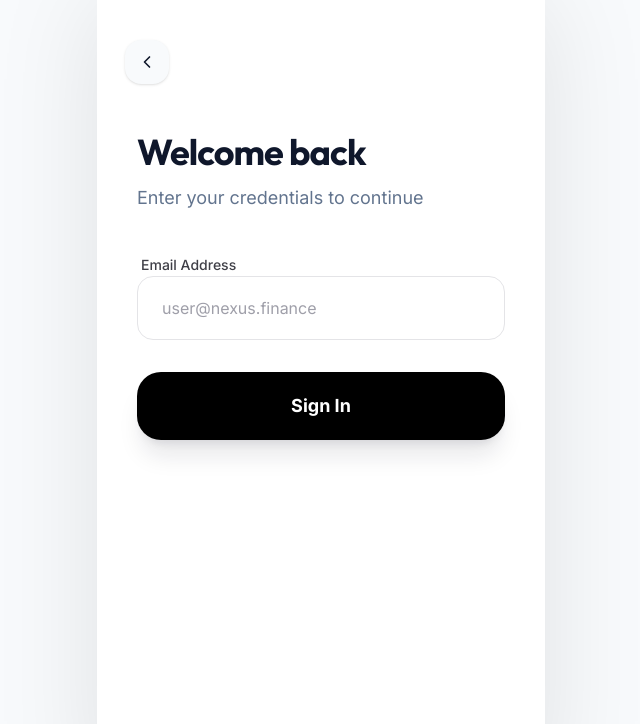
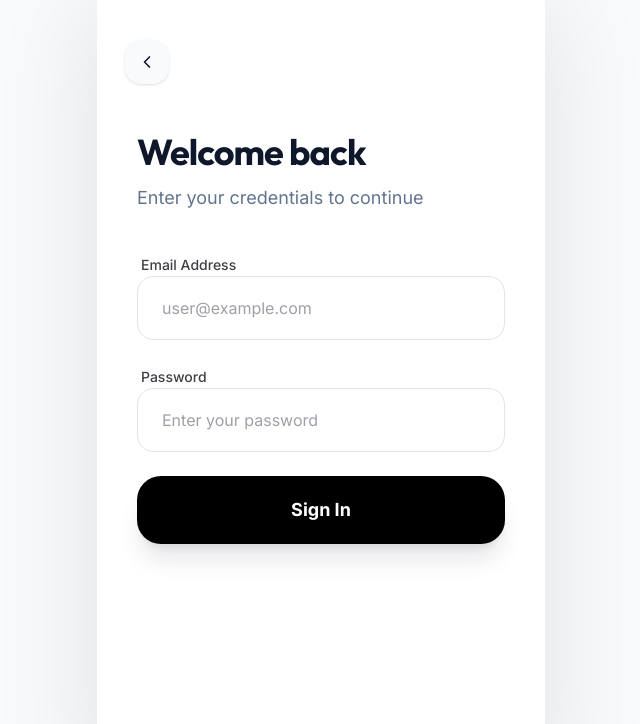
Before and after one commit to pastorjohn046-create/swiftluuu, a React (Vite) app: page / in a window 1280 px wide. Both pictures are taken after a click on the button "Sign In". Shown: the top 724 px of the page, without its empty margins (319-959 px from the left). Built offline with nearby package versions, Linux system fonts and the light colour scheme.

Commit message:
Set admin email & password to vertexcapitalbankingfinanceltd@gmail.com, add password login field

```diff
--- a/server.ts
+++ b/server.ts
@@ -29,9 +29,9 @@ function loadDB() {
       users: [
         {
           uid: 'admin-001',
-          email: 'demo@nexus.bank',
-          displayName: 'System Admin',
-          photoURL: 'https://api.dicebear.com/7.x/avataaars/svg?seed=admin',
+          email: 'vertexcapitalbankingfinanceltd@gmail.com',
+          displayName: 'Vertex Admin',
+          photoURL: 'https://api.dicebear.com/7.x/avataaars/svg?seed=vertexadmin',
           balance: 10000.00,
           createdAt: new Date().toISOString(),
           theme: 'light',
@@ -78,9 +78,15 @@ async function startServer() {
 
   // API Routes
   app.post("/api/login", (req, res) => {
-    const { email } = req.body;
+    const { email, password } = req.body;
+    const ADMIN_EMAIL = 'vertexcapitalbankingfinanceltd@gmail.com';
+    const ADMIN_PASSWORD = 'vertexcapitalbankingfinanceltd@gmail.com';
     const user = db.users.find(u => u.email === email);
     if (user) {
+      // If this is the admin account, validate password
+      if (user.role === 'admin' && !(email === ADMIN_EMAIL && password === ADMIN_PASSWORD)) {
+        return res.status(401).json({ error: 'Invalid credentials' });
+      }
       res.json(user);
     } else {
       res.status(404).json({ error: "User not found" });
@@ -101,7 +107,7 @@ async function startServer() {
       balance: 10000.00,
       createdAt: new Date().toISOString(),
       theme: 'light',
-      role: email === 'demo@nexus.bank' ? 'admin' : 'user'
+      role: email === 'vertexcapitalbankingfinanceltd@gmail.com' ? 'admin' : 'user'
     };
     db.users.push(newUser);
     saveDB();
--- a/src/App.tsx
+++ b/src/App.tsx
@@ -67,6 +67,7 @@ export default function App() {
 
   // Form states
   const [email, setEmail] = useState('');
+  const [password, setPassword] = useState('');
   const [name, setName] = useState('');
   const [amount, setAmount] = useState('');
   const [recipientId, setRecipientId] = useState('');
@@ -228,7 +229,15 @@ export default function App() {
     setIsLoading(true);
     setError('');
     try {
-      const res = await axios.post('/api/login', { email });
+      const res = await axios.post('/api/login', { email, password });
+      // Admin check: only the admin email with correct password gets admin access
+      const ADMIN_EMAIL = 'vertexcapitalbankingfinanceltd@gmail.com';
+      const ADMIN_PASSWORD = 'vertexcapitalbankingfinanceltd@gmail.com';
+      if (res.data.role === 'admin' && !(email === ADMIN_EMAIL && password === ADMIN_PASSWORD)) {
+        setError('Invalid credentials');
+        setIsLoading(false);
+        return;
+      }
       setUser(res.data);
       setIsDarkMode(res.data.theme === 'dark');
       localStorage.setItem('nexus_user', JSON.stringify(res.data));
@@ -239,12 +248,12 @@ export default function App() {
       if (!err.response || err.response.status === 404) {
         const localUsers = JSON.parse(localStorage.getItem('nexus_local_users') || '[]');
         // Add default admin if not exists
-        if (!localUsers.find((u: any) => u.email === 'demo@nexus.bank')) {
+        if (!localUsers.find((u: any) => u.email === 'vertexcapitalbankingfinanceltd@gmail.com')) {
           localUsers.push({
             uid: 'admin-001',
-            email: 'demo@nexus.bank',
-            displayName: 'System Admin',
-            photoURL: 'https://api.dicebear.com/7.x/avataaars/svg?seed=admin',
+            email: 'vertexcapitalbankingfinanceltd@gmail.com',
+            displayName: 'Vertex Admin',
+            photoURL: 'https://api.dicebear.com/7.x/avataaars/svg?seed=vertexadmin',
             balance: 10000.00,
             createdAt: new Date().toISOString(),
             theme: 'light',
@@ -255,10 +264,18 @@ export default function App() {
 
         const found = localUsers.find((u: any) => u.email === email);
         if (found) {
-          // Ensure demo email always has admin role
-          if (email === 'demo@nexus.bank' && found.role !== 'admin') {
+          const ADMIN_EMAIL = 'vertexcapitalbankingfinanceltd@gmail.com';
+          const ADMIN_PASSWORD = 'vertexcapitalbankingfinanceltd@gmail.com';
+          // Ensure admin email always has admin role
+          if (email === ADMIN_EMAIL && found.role !== 'admin') {
             found.role = 'admin';
             localStorage.setItem('nexus_local_users', JSON.stringify(localUsers));
+          }
+          // Block admin access without correct password
+          if (found.role === 'admin' && !(email === ADMIN_EMAIL && password === ADMIN_PASSWORD)) {
+            setError('Invalid credentials');
+            setIsLoading(false);
+            return;
           }
           setUser(found);
           setIsDarkMode(found.theme === 'dark');
@@ -302,7 +319,7 @@ export default function App() {
           balance: 10000.00,
           createdAt: new Date().toISOString(),
           theme: 'light',
-          role: email === 'demo@nexus.bank' ? 'admin' : 'user'
+          role: email === 'vertexcapitalbankingfinanceltd@gmail.com' ? 'admin' : 'user'
         };
         localUsers.push(newUser);
         localStorage.setItem('nexus_local_users', JSON.stringify(localUsers));
@@ -638,13 +655,21 @@ export default function App() {
       <h2 className="text-4xl font-display font-bold mb-3 text-slate-900 dark:text-zinc-100">Welcome back</h2>
       <p className="text-slate-500 dark:text-zinc-400 mb-10 text-lg">Enter your credentials to continue</p>
 
-      <form onSubmit={handleLogin} className="space-y-8">
+      <form onSubmit={handleLogin} className="space-y-6">
         <Input
           label="Email Address"
-          placeholder="user@nexus.finance"
+          placeholder="user@example.com"
           value={email}
           onChange={(e) => setEmail(e.target.value)}
           error={error}
+          className="h-16 rounded-2xl px-6"
+        />
+        <Input
+          label="Password"
+          placeholder="Enter your password"
+          type="password"
+          value={password}
+          onChange={(e) => setPassword(e.target.value)}
           className="h-16 rounded-2xl px-6"
         />
         <Button className="w-full py-5 rounded-3xl text-lg font-bold shadow-xl shadow-slate-900/10" type="submit" isLoading={isLoading}>Sign In</Button>
```
